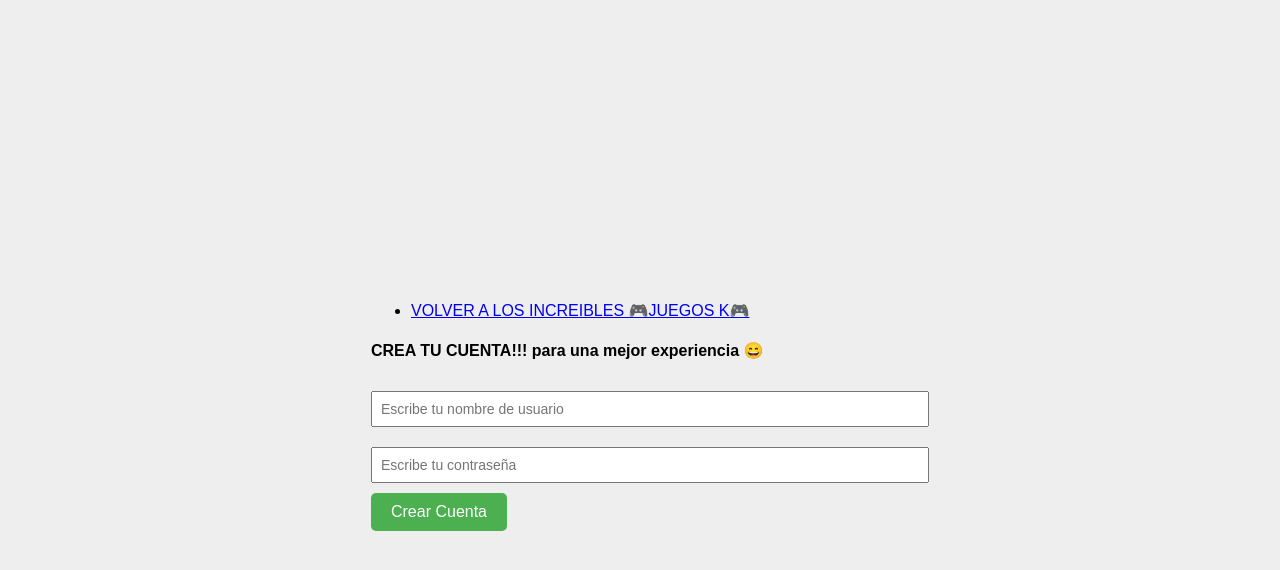
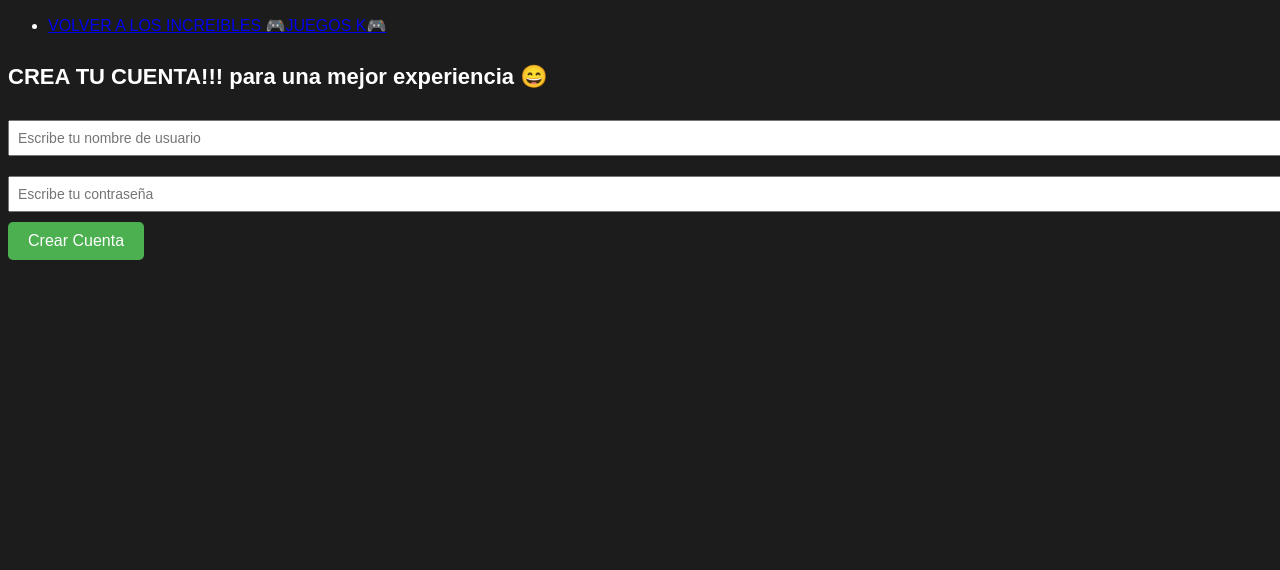
Before and after one commit to MateoMajlin/TP-Proyecto, a React (Create React App) app: page /Cuenta in a window 1280 px wide. Shown: the top 570 px of the page. Built offline with nearby package versions, Linux system fonts and the light colour scheme.

Commit message:
Update Cuenta.module.css

```diff
--- a/src/Cuenta.module.css
+++ b/src/Cuenta.module.css
@@ -1,38 +1,62 @@
 body {
-  background-color: #eee;
-  font-family: Arial, sans-serif;
-  display: flex;
-  align-items: center;
-  justify-content: center;
-  height: 100vh;
+  background: #1C1C1C;
+  color: #fff;
+  font-family: 'Montserrat', sans-serif;
 }
 
 .blog-container {
-  max-width: 400px;
-  width: 50%;
-  margin: 0 auto;
-  background-color: white;
-  padding: 20px;
-  border-radius: 5px;
-  box-shadow: 0 2px 10px rgba(0,0,0,.1);
+  width: 400px;
+  margin: 50px auto;
+  padding: 30px;
+  border-radius: 10px;
+  background: #222227;
   text-align: center;
 }
 
-header {
-  justify-content: center;
+header .nav-menu a {
+  color: #b8b8b8;
+  text-decoration: none;
+  text-transform: uppercase;
+  font-size: 18px;
+  letter-spacing: 2px;
+  transition: .3s ease;
 }
 
-.formulario {
-  max-width: 300px;
-  margin: 0 auto;
+header .nav-menu a:hover {
+  color: #fefefe;
+}
+
+h4 {
+  font-size: 22px;
+  margin-bottom: 20px;
 }
 
 .datos {
   width: 100%;
-  max-width: 300px;
-  margin: 0 auto 10px;
+  padding: 10px;
+  border-radius: 5px;
+  background: transparent;
+  border: 2px solid #555558;
+  color: #fff;
+  margin-bottom: 15px;
+}
+
+.datos::placeholder {
+  color: #bbb;
 }
 
 .boton {
-  display: inline-block;
+  padding: 12px 30px;
+  border: none;
+  border-radius: 30px;
+  background: #e50914;
+  color: #fff;
+  text-transform: uppercase;
+  letter-spacing: 2px;
+  transition: .3s ease;
 }
+
+.boton:hover {
+  background: #fc1722;
+  transform: scale(1.05);
+}
```
